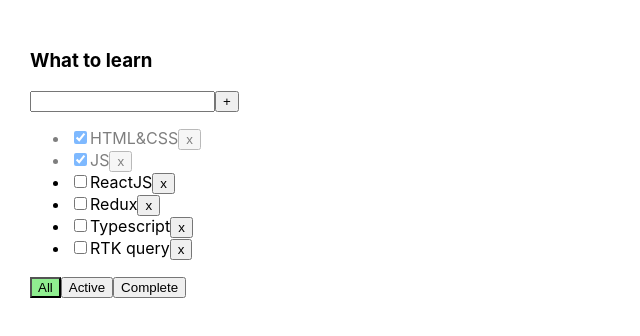
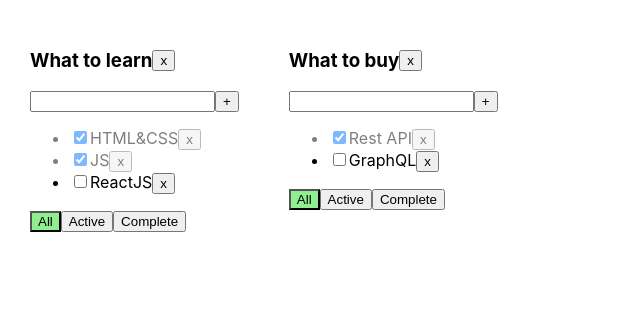
Before and after one commit to YurySamsonenka/todolist, a React (Vite) app: page / in a window 1280 px wide. Shown: the top 336 px of the page, without its empty margins (0-640 px from the left). Built offline with nearby package versions, Linux system fonts and the light colour scheme.

Commit message:
feat: add state change to control multiple todolists

```diff
--- a/src/App.css
+++ b/src/App.css
@@ -22,3 +22,8 @@
 .is-done {
   opacity: 0.5;
 }
+
+.container {
+  display: flex;
+  align-items: center;
+}
--- a/src/App.tsx
+++ b/src/App.tsx
@@ -2,6 +2,16 @@ import './App.css';
 import { TodolistItem } from './TodolistItem.tsx';
 import { useState } from 'react';
 import { v1 } from 'uuid';
+
+export type Todolist = {
+	id: string
+	title: string
+	filter: FilterValues
+}
+
+export type TasksState = {
+	[key: string]: Task[]
+}
 
 export type Task = {
 	id: string
@@ -12,60 +22,75 @@ export type Task = {
 export type FilterValues = 'all' | 'active' | 'completed'
 
 export const App = () => {
-	const [tasks, setTasks] = useState<Task[]>([
+	const todolistId1 = v1();
+	const todolistId2 = v1();
+
+	const [tasks, setTasks] = useState<TasksState>({
+		[todolistId1]: [
 			{ id: v1(), title: 'HTML&CSS', isDone: true },
 			{ id: v1(), title: 'JS', isDone: true },
 			{ id: v1(), title: 'ReactJS', isDone: false },
-		{ id: v1(), title: 'Redux', isDone: false },
-		{ id: v1(), title: 'Typescript', isDone: false },
-		{ id: v1(), title: 'RTK query', isDone: false },
+		],
+		[todolistId2]: [
+			{ id: v1(), title: 'Rest API', isDone: true },
+			{ id: v1(), title: 'GraphQL', isDone: false },
+		],
+	});
+
+	const [todolists, setTodolists] = useState<Todolist[]>([
+		{ id: todolistId1, title: 'What to learn', filter: 'all' },
+		{ id: todolistId2, title: 'What to buy', filter: 'all' },
 	]);
 
-	const [filter, setFilter] = useState<FilterValues>('all');
-
-	const deleteTask = (id: string) => {
-		const filteredTasks = tasks.filter(task => task.id !== id);
-		setTasks(filteredTasks);
+	const deleteTask = (todolistId: string, taskId: string) => {
+		setTasks({ ...tasks, [todolistId]: tasks[todolistId].filter(task => task.id !== taskId) });
 	};
 
-	const changeFilter = (filter: FilterValues) => {
-		setFilter(filter);
+	const changeFilter = (todolistId: string, filter: FilterValues) => {
+		setTodolists(todolists.map(todolist => todolist.id === todolistId
+			? { ...todolist, filter }
+			: todolist));
 	};
 
-	const createTask = (title: string) => {
-		const newTask = {
-			id: v1(),
-			title,
-			isDone: false,
-		};
-		setTasks([newTask, ...tasks]);
+	const createTask = (title: string, todolistId: string) => {
+		const newTask = { id: v1(), title, isDone: false };
+		setTasks({ ...tasks, [todolistId]: [newTask, ...tasks[todolistId]] });
 	};
 
-	const changeTaskStatus = (taskId: string, isDone: boolean) => {
-		const newState = tasks.map(task => task.id === taskId ? {
-			...task,
-			isDone,
-		} : task);
-		setTasks(newState);
+	const changeTaskStatus = (todolistId: string, taskId: string, isDone: boolean) => {
+		setTasks({
+			...tasks,
+			[todolistId]: tasks[todolistId].map(task => task.id === taskId ? { ...task, isDone } : task),
+		});
 	};
 
-	let filteredTasks = tasks;
-	if (filter === 'active') {
-		filteredTasks = tasks.filter(task => !task.isDone);
-	}
-	if (filter === 'completed') {
-		filteredTasks = tasks.filter(task => task.isDone);
-	}
+	const deleteTodolist = (todolistId: string) => {
+		setTodolists(todolists.filter(todolist => todolist.id !== todolistId));
+		delete tasks[todolistId]
+		setTasks({ ...tasks })
+	};
 
 	return (
 		<div className="app">
-			<TodolistItem title="What to learn"
+			{todolists.map(todolist => {
+				const todolistTasks = tasks[todolist.id];
+				let filteredTasks = todolistTasks;
+				if (todolist.filter === 'active') {
+					filteredTasks = todolistTasks.filter(task => !task.isDone);
+				}
+				if (todolist.filter === 'completed') {
+					filteredTasks = todolistTasks.filter(task => task.isDone);
+				}
+
+				return <TodolistItem key={todolist.id}
+					todolist={todolist}
 					tasks={filteredTasks}
 					deleteTask={deleteTask}
 					changeFilter={changeFilter}
 					createTask={createTask}
 					changeTaskStatus={changeTaskStatus}
-				filter={filter} />
+					deleteTodolist={deleteTodolist} />;
+			})}
 		</div>
 	);
 };
--- a/src/TodolistItem.tsx
+++ b/src/TodolistItem.tsx
@@ -1,25 +1,25 @@
-import { FilterValues, Task } from './App.tsx';
+import { FilterValues, Task, Todolist } from './App.tsx';
 import { Button } from './Button.tsx';
 import { ChangeEvent, KeyboardEvent, useState } from 'react';
 
 type Props = {
-	title: string
+	todolist: Todolist
 	tasks: Task[]
-	deleteTask: (id: string) => void
-	changeFilter: (filter: FilterValues) => void
-	createTask: (title: string) => void
-	changeTaskStatus: (id: string, newStatusValue: boolean) => void
-	filter: FilterValues
+	deleteTask: (todolistId: string, taskId: string) => void
+	changeFilter: (todolistId: string, filter: FilterValues) => void
+	createTask: (title: string, todolistId: string) => void
+	changeTaskStatus: (todolistId: string, taskId: string, isDone: boolean) => void
+	deleteTodolist: (todolistId: string) => void
 }
 
 export const TodolistItem = ({
+	todolist: { title, id, filter },
 	tasks,
-	title,
 	deleteTask,
 	changeFilter,
 	createTask,
 	changeTaskStatus,
-	filter,
+	deleteTodolist,
 }: Props) => {
 	const [taskTitle, setTaskTitle] = useState('');
 	const [error, setError] = useState<string | null>(null);
@@ -27,7 +27,7 @@ export const TodolistItem = ({
 	const createTaskHandler = () => {
 		const trimmedTitle = taskTitle.trim();
 		if (trimmedTitle !== '') {
-			createTask(trimmedTitle);
+			createTask(trimmedTitle, id);
 			setTaskTitle('');
 		} else {
 			setError('Title is required');
@@ -46,8 +46,19 @@ export const TodolistItem = ({
 		}
 	};
 
+	const changeFilterHandler = (filter: FilterValues) => {
+		changeFilter(id, filter);
+	};
+
+	const deleteTodolistHandler = () => {
+		deleteTodolist(id);
+	};
+
 	return (<div>
-		<h3>{title}</h3>
+		<div className={'container'}>
+			<h3>{title}</h3>
+			<Button title={'x'} onClick={deleteTodolistHandler} />
+		</div>
 		<div>
 			<input value={taskTitle}
 				onChange={changeTaskTitleHandler}
@@ -62,12 +73,12 @@ export const TodolistItem = ({
 			(<ul>
 				{tasks.map(task => {
 					const deleteTaskHandler = () => {
-						deleteTask(task.id);
+						deleteTask(id, task.id);
 					};
 
 					const changeTaskStatusHandler = (e: ChangeEvent<HTMLInputElement>) => {
 						const newStatusValue = e.currentTarget.checked;
-						changeTaskStatus(task.id, newStatusValue);
+						changeTaskStatus(id, task.id, newStatusValue);
 					};
 
 					return (
@@ -82,13 +93,13 @@ export const TodolistItem = ({
 		<div>
 			<Button className={filter === 'all' ? 'active-filter' : ''}
 				title={'All'}
-				onClick={() => changeFilter('all')} />
+				onClick={() => changeFilterHandler('all')} />
 			<Button className={filter === 'active' ? 'active-filter' : ''}
 				title={'Active'}
-				onClick={() => changeFilter('active')} />
+				onClick={() => changeFilterHandler('active')} />
 			<Button className={filter === 'completed' ? 'active-filter' : ''}
 				title={'Complete'}
-				onClick={() => changeFilter('completed')} />
+				onClick={() => changeFilterHandler('completed')} />
 		</div>
 	</div>);
 };
```
Lines whose indentation alone changed are shown as unchanged.
